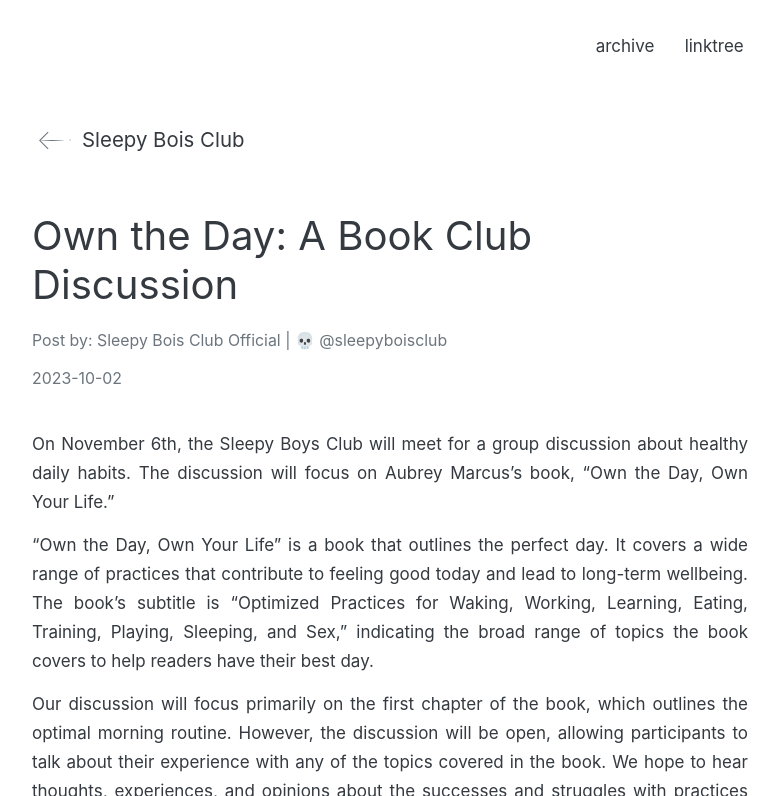
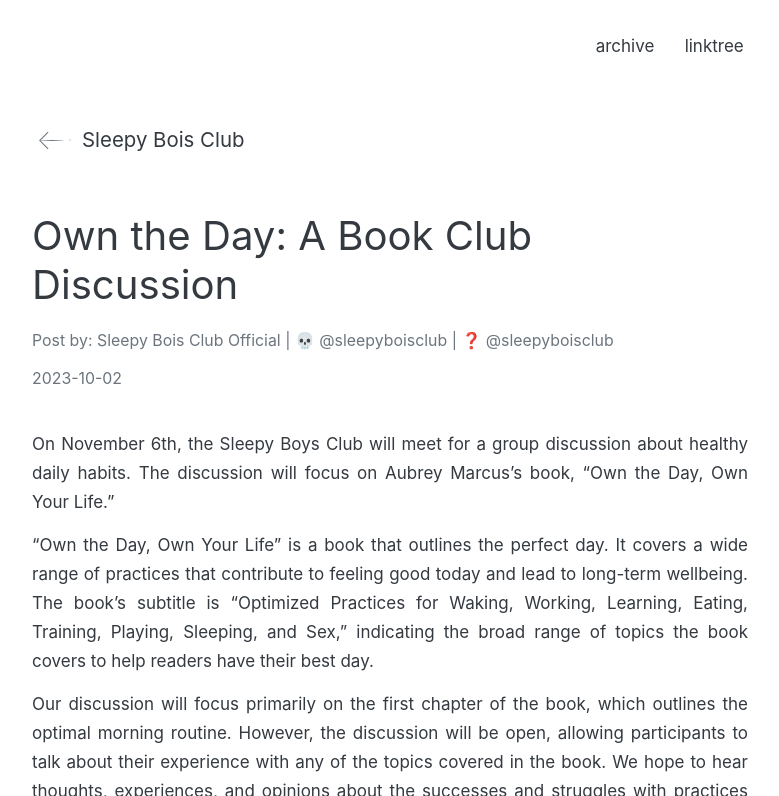
Before and after one commit to sleepyboisclub/sleepyboisclub.github.io, a Jekyll site: the page built from _posts/meetups/2023/2023-10-02-own-the-day.md, in a window 1280 px wide and 900 px high, cut to the strip 104-900 px from the top of the window. Shown: the whole strip, without its empty margins (250-1029 px from the left). Built offline with Jekyll 4.4.1, drawn with Linux system fonts in a browser that asks for light colours.

Commit message:
Secret menu

```diff
--- a/_config.yml
+++ b/_config.yml
@@ -20,6 +20,8 @@
     name: "Sleepy Bois Club Official"
     linktree: "sleepyboisclub"
     linktreesymbol: "💀"
+    specialyoutube: "watch?v=dQw4w9WgXcQ"
+    specialyoutubesymbol: "❓"
   "kekoa-1":
     name: "Kekoa Riggin"
     instagram: "imokaykoa"
--- a/_layouts/post.html
+++ b/_layouts/post.html
@@ -36,6 +36,9 @@
         {% if site.authors[page.author].youtube %}
          | <a class="post__meta" href="https://youtube.com/{{site.authors[page.author].youtube}}" target="_blank">📺 @{{site.authors[page.author].youtube}}</a>
         {% endif %}
+        {% if site.authors[page.author].specialyoutube %}
+         | <a class="post__meta" href="https://youtube.com/{{site.authors[page.author].specialyoutube}}" target="_blank">{{site.authors[page.author].specialyoutubesymbol}} @{{site.authors[page.author].linktree | "secret menu" }}</a>
+        {% endif %}
         <br><br>
       </div>
       <div class="post__meta">
```
